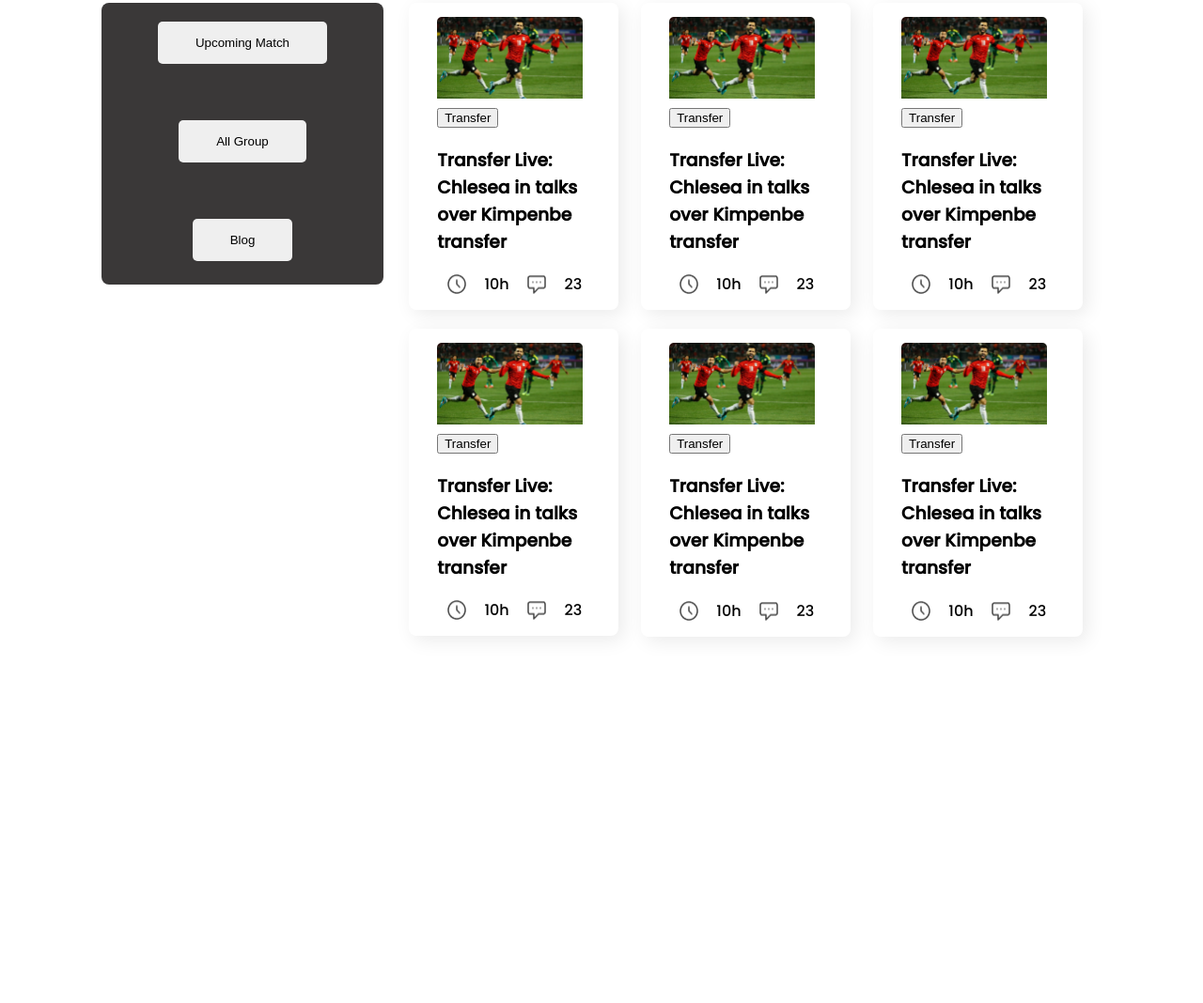
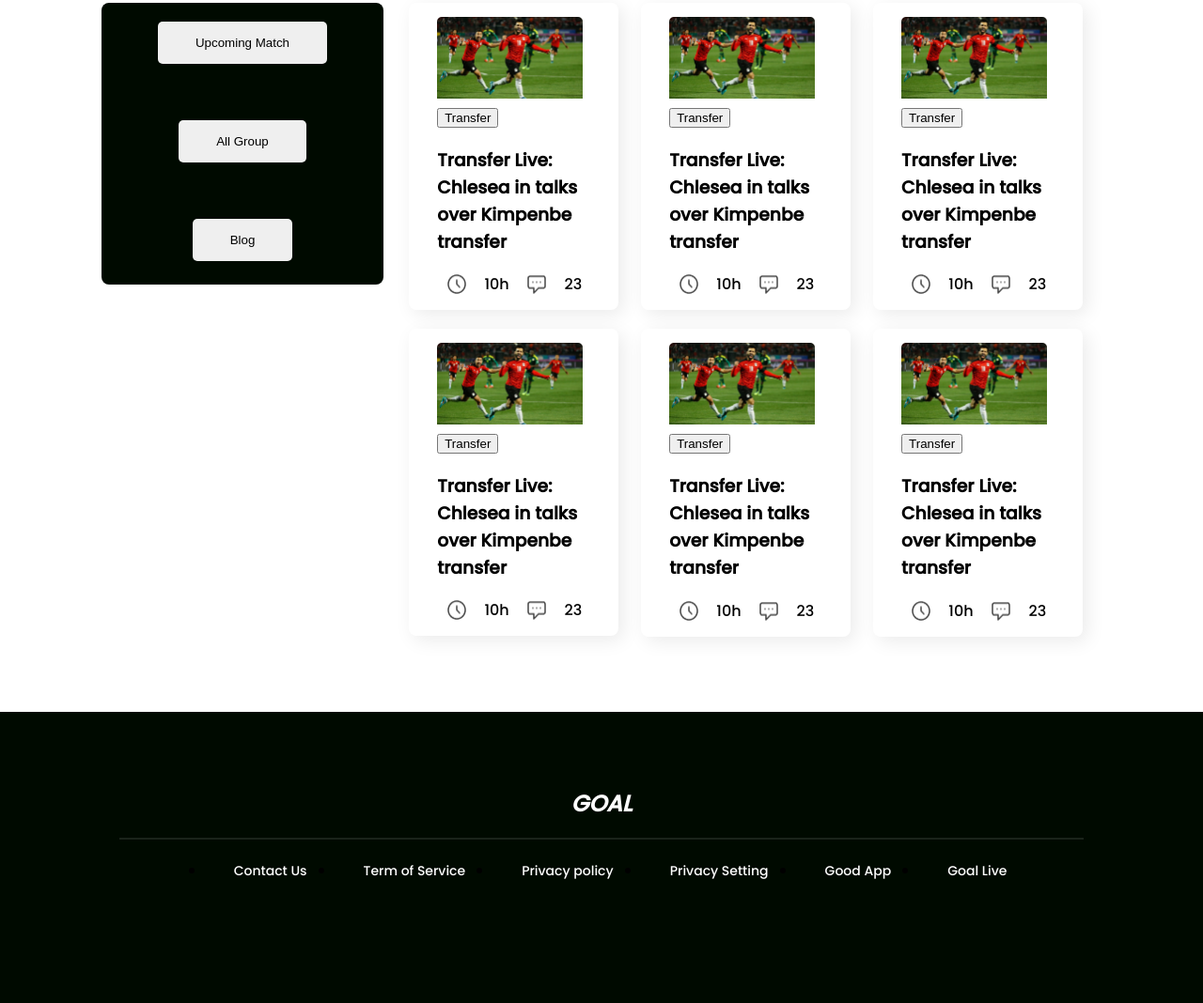
Before and after one commit to nazmul68/assignment-two, a plain HTML site: page index.html in a window 1280 px wide. Shown: the part 517-1585 px from the top of the page at 94% size. Before the commit the page ends 1275 px from the top, so only its background shows below. Drawn offline with Linux system fonts and the light colour scheme.

Commit message:
footer added

```diff
--- a/index.html
+++ b/index.html
@@ -167,6 +167,24 @@
         </section>
 
     </main>
+    <!-- footer part -->
+    <footer>
+
+        <h2>GOAL</h2>
+        <hr>
+        <nav>
+            <ul>
+                <li><a href="#">Contact Us</a> </li>
+                <li><a href="#">Term of Service</a></li>
+                <li><a href="#">Privacy policy</a></li>
+                <li><a href="#">Privacy Setting</a></li>
+                <li><a href="#">Good App</a></li>
+                <li><a href="#">Goal Live</a></li>
+            </ul>
+        </nav>
+
+
+    </footer>
 
 </body>
 
--- a/styles/style.css
+++ b/styles/style.css
@@ -14,7 +14,7 @@ body {
     width: 80%;
     height: 420px;
     margin: 40px auto;
-    background-color: rgba(12, 9, 9, 0.808);
+    background-color: rgba(0, 10, 0, 1);
     display: flex;
     justify-content: space-between;
     padding: 10px 20px;
@@ -63,7 +63,7 @@ body {
 .button-div {
     width: 300px;
     height: 300px;
-    background-color: rgba(12, 9, 9, 0.808);
+    background-color: rgba(0, 10, 0, 1);
     border-radius: 8px;
 
 }
@@ -112,3 +112,36 @@ body {
     border-radius: 8px;
     padding: 15px 30px;
 }
+
+/* footer part */
+footer {
+    background-color: rgba(0, 10, 0, 1);
+    height: 310px;
+}
+
+footer h2 {
+    color: #FFFFFF;
+    text-align: center;
+    font-style: italic;
+    padding-top: 80px;
+}
+
+footer hr {
+    width: 80%;
+    border: 1px solid rgba(255, 255, 255, 0.1);
+}
+
+nav ul {
+    display: flex;
+    justify-content: center;
+    align-items: center;
+    margin-top: 20px;
+}
+
+nav ul li a {
+    color: #FFFFFF;
+    text-decoration: none;
+    Font-size: 14px;
+    padding: 30px;
+
+}
```
